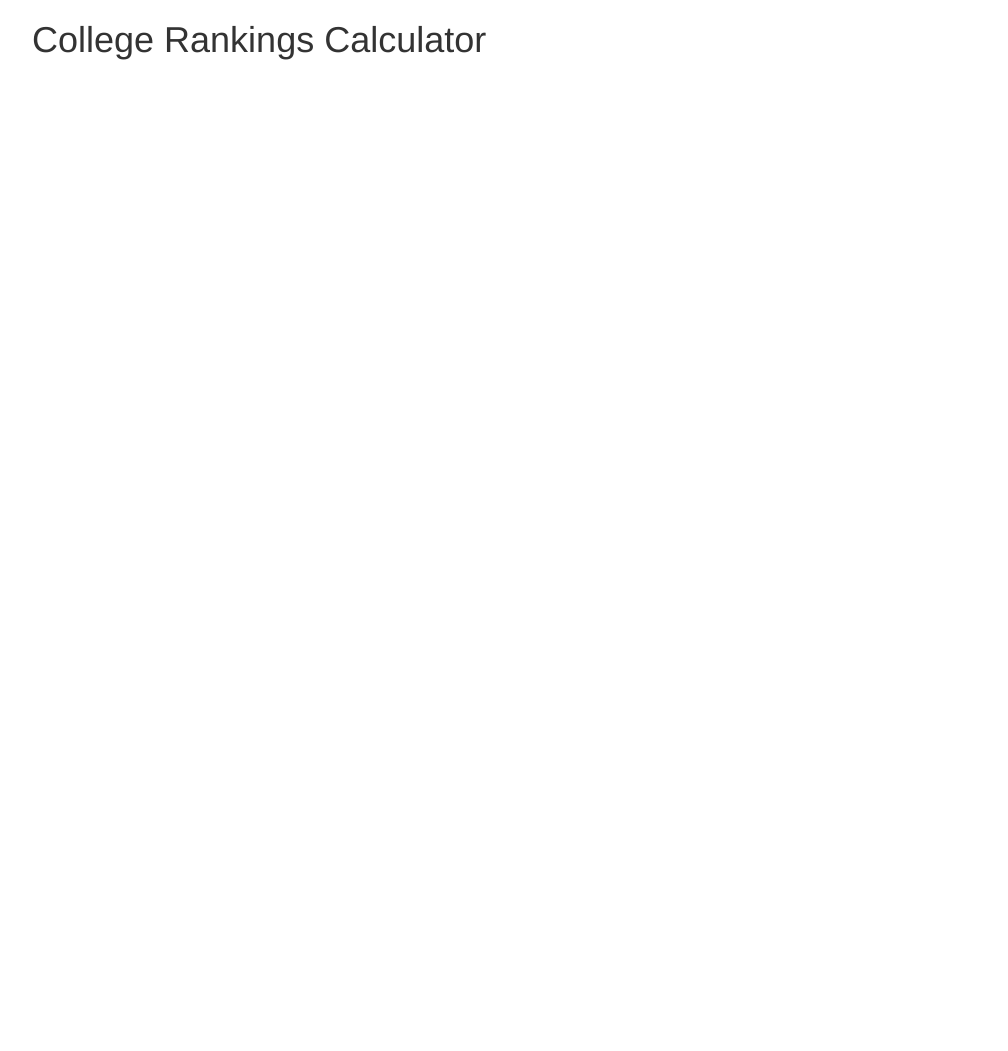
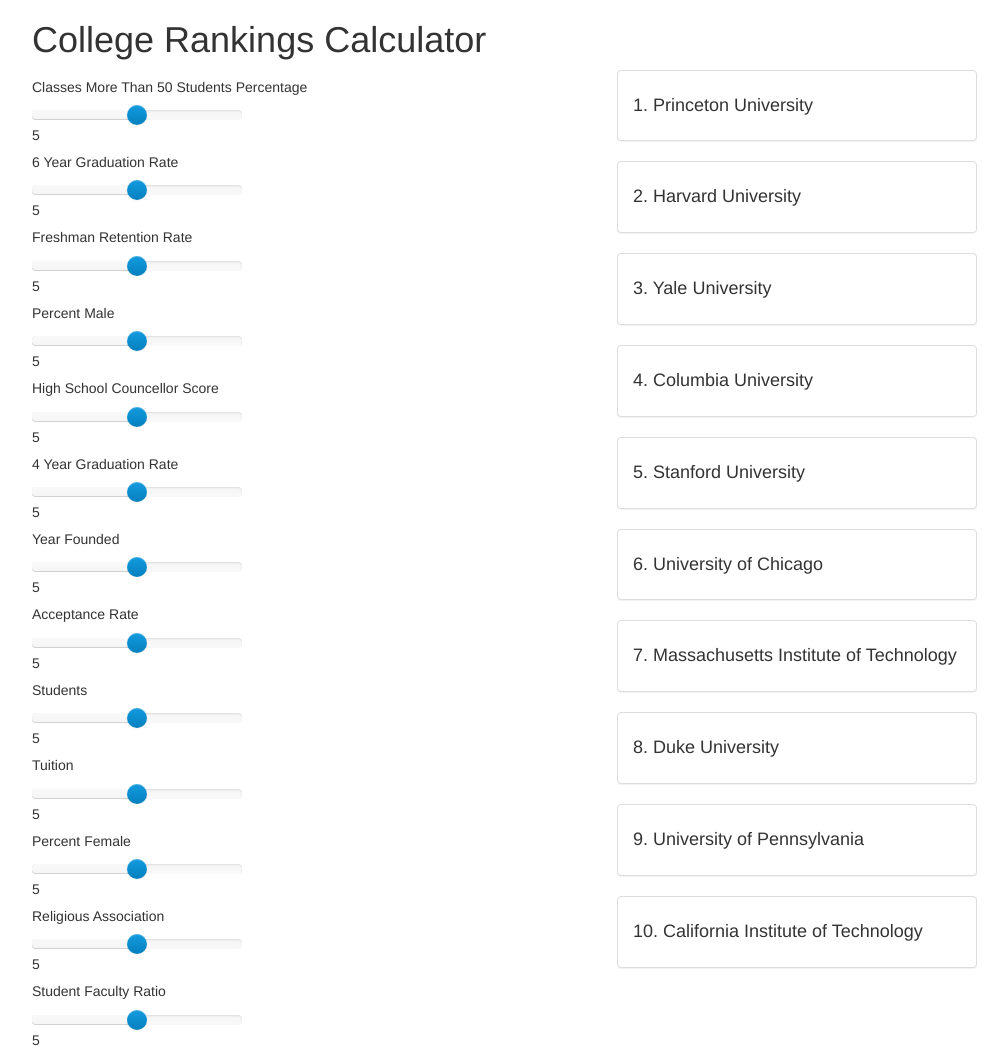
Before and after one commit to jreinstra/CollegeRankings, a plain HTML site: page index.html in a window 1280 px wide. Shown: the top 1051 px of the page, without its empty margins (38-1046 px from the left). Before the commit the page ends 800 px from the top, so only its background shows below. Drawn offline with nearby package versions, Linux system fonts and the light colour scheme; no server answers.

Commit message:
Added basic form

```diff
--- a/index.html
+++ b/index.html
@@ -2,6 +2,7 @@
 <head>
     <title>College Rankings Calculator</title>
     <link type="text/css" rel="stylesheet" href="https://maxcdn.bootstrapcdn.com/bootstrap/3.3.5/css/bootstrap.min.css">
+    <link type="text/css" rel="stylesheet" href="slider.min.css">
 
     <script src="https://code.jquery.com/jquery-1.11.3.min.js"></script>
     <script scr="https://maxcdn.bootstrapcdn.com/bootstrap/3.3.5/js/bootstrap.min.js"></script>
@@ -10,11 +11,25 @@
     <div class="container">
         <h1>College Rankings Calculator</h1>
         <div class="row">
-            <div class="col-sm-6"></div>
+            <div class="col-sm-6" id="form">
+            </div>
             <div id="colleges" class="col-sm-4"></div>
             <div class="col-sm-2"></div>
         </div>
     </div>
+    <script src="slider.min.js"></script>
     <script src="main.js"></script>
+    <!--<script>
+        // Instantiate a slider
+        var mySlider = $("#formy").slider();
+
+        // Call a method on the slider
+        var value = mySlider.slider('getValue');
+
+        // For non-getter methods, you can chain together commands
+            mySlider
+                .slider('setValue', 5)
+                .slider('setValue', 7);
+    </script>-->
 </body>
 </html>
--- a/main.js
+++ b/main.js
@@ -1,14 +1,25 @@
+var sliders = {};
+var values = {};
+
 var data = null;
 initDatabase(function(loadedData) {
     data = JSON.parse(loadedData);
-    for(var i in data) {
-        $("#colleges").append(
-            '<div class="panel panel-default">' +
-                '<div class="panel-body"><h4>' +
-                    (parseInt(i) + 1) + '. ' + data[i]["CollegeName"] +
-                '</h4></div>' +
-            '</div>'
-        );
+    displayColleges(data);
+
+    for(var i in data[0]) {
+        if(
+            data[0][i] &&
+            i != "Setting" &&
+            i != "Athletic Association" &&
+            i != "CollegeName" &&
+            i != "School Type"
+          ) {
+            var id = "s_" + i.replace(/ /g, "-");
+            $("#form").append('<div><h5>' + i + '</h5><span id="' + id + '"></span></div><span id="' + id + '_val">5</span><br/>');
+            sliders[id] = $("#" + id).slider();
+            values[id] = 5;
+            $("#" + id).change(formChanged);
+        }
     }
 });
 
@@ -22,8 +33,26 @@
         });
     }
     else {
-        console.log("just using local storage...");
         callback(localStorage["collegeData"]);
+    }
+}
+
+function formChanged(e) {
+    var id = e.currentTarget.id;
+    var value = sliders[id].slider('getValue');
+    values[id] = value;
+    $("#" + id + "_val").html(value);
+}
+
+function displayColleges(data) {
+    for(var i = 0; i < 10; i++) {
+        $("#colleges").append(
+            '<div class="panel panel-default">' +
+                '<div class="panel-body"><h4>' +
+                    (parseInt(i) + 1) + '. ' + data[i]["CollegeName"] +
+                '</h4></div>' +
+            '</div>'
+        );
     }
 }
 
```
Also changed, not shown: colleges.json (renamed from colleges-new.json), slider.min.css (added), slider.min.js (added).
